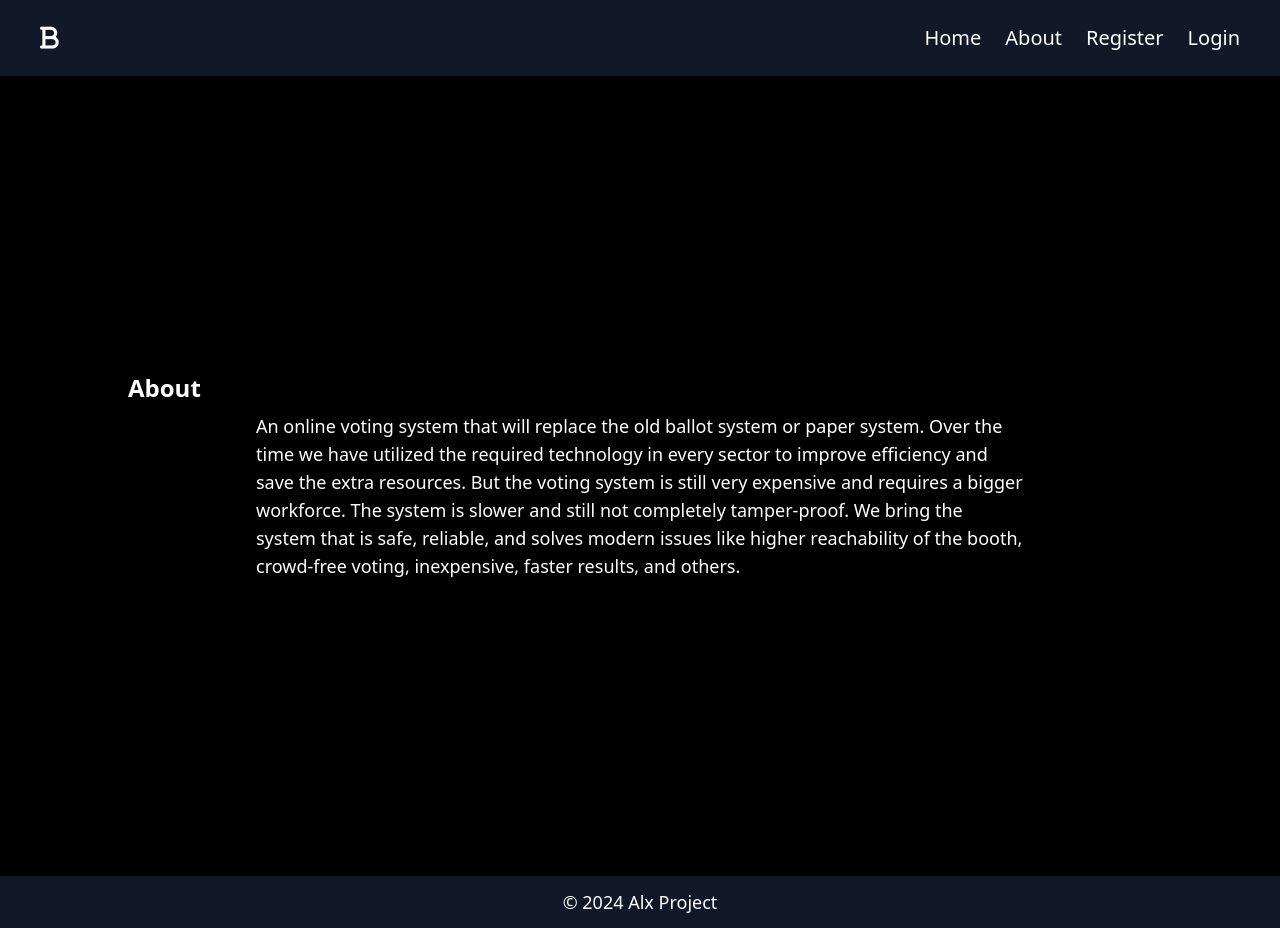
After one commit to 010binary/Alx-Portfoilo-Project, a Django app: page /about/ in a window 1280 px wide. The commit adds this page. Run offline with Django 5.2, Linux system fonts and the light colour scheme; some libraries are stand-ins or nearby versions.

Commit message:
Add about page and update navigation links
This commit adds a new view function and template for the about page. It also updates the navigation links in the base template to include the new about page. Now users can navigate to the about page from the home page and register page.

```diff
--- a/project/main/urls.py
+++ b/project/main/urls.py
@@ -1,8 +1,9 @@
 from django.urls import path
-from .views import index, register, login
+from .views import index, register, login, about
 
 urlpatterns = [
     path('', index, name='index'),
     path('register/', register, name='register'),
     path('login/', login, name='login'),
+    path('about/', about, name='about'),
 ]
--- a/project/main/views.py
+++ b/project/main/views.py
@@ -13,3 +13,7 @@ def register(request):
 
 def login(request):
     return render(request, 'login.html')
+
+
+def about(request):
+    return render(request, 'about.html')
--- /dev/null
+++ b/project/templates/about.html
@@ -0,0 +1,18 @@
+{% extends 'base.html' %}
+{% block title %}Login Form{% endblock %}
+{% block body %}
+<div class="bg-black min-h-screen flex items-center justify-center p-4">
+    <div class="max-w-5xl w-full flex flex-col items-center justify-evenly">
+        <div class="w-full text-white text-center md:text-left">
+            <h2 class="text-2xl font-bold mb-2">About</h2>
+            <p class="text-lg max-w-3xl mx-auto">
+                An online voting system that will replace the old ballot system or paper system. Over the time we have
+                utilized the required technology in every sector to improve efficiency and save the extra resources. But
+                the voting system is still very expensive and requires a bigger workforce. The system is slower and
+                still not completely tamper-proof. We bring the system that is safe, reliable, and solves modern issues
+                like higher reachability of the booth, crowd-free voting, inexpensive, faster results, and others.
+            </p>
+        </div>
+    </div>
+</div>
+{% endblock %}
--- a/project/templates/base.html
+++ b/project/templates/base.html
@@ -8,6 +8,7 @@
     <link rel="stylesheet" href="https://cdnjs.cloudflare.com/ajax/libs/font-awesome/6.0.0-beta3/css/all.min.css">
     {% load static %}
     <link rel="stylesheet" type="text/css" href="{% static 'css/custom.css' %}">
+    <link rel="shortcut icon" href="{% static 'images/LandingPageImg.webp' %}" type="image/x-icon">
     <title>Vote system {% block title %}{% endblock %}</title>
 </head>
 
@@ -17,7 +18,7 @@
         <nav class="bg-gray-900  p-6 text-white">
             <div class="container mx-auto flex items-center px-4 justify-between">
                 <!-- Logo on the left -->
-                <a class="text-xl font-bold flex items-center" href="#">
+                <a class="text-xl font-bold flex items-center" href="{% url 'index' %}">
                     <i class="fas fa-bold fa-lg"></i>
                 </a>
 
@@ -33,10 +34,10 @@
 
                 <!-- Desktop menu -->
                 <div class="hidden lg:flex lg:items-center text-xl lg:space-x-6" id="desktopMenu">
-                    <a class="text-white hover:text-gray-300" href="#">Home</a>
-                    <a class="text-white hover:text-gray-300" href="#">About</a>
-                    <a class="text-white hover:text-gray-300" href="#">Contact</a>
-                    <a class="text-white hover:text-gray-300" href="#">Login</a>
+                    <a class="text-white hover:text-gray-300" href="{% url 'index' %}">Home</a>
+                    <a class="text-white hover:text-gray-300" href="{% url 'about' %}">About</a>
+                    <a class="text-white hover:text-gray-300" href="{% url 'register' %}">Register</a>
+                    <a class="text-white hover:text-gray-300" href="{% url 'login' %}">Login</a>
                     <a class="hidden text-white hover:text-gray-300" href="#">Vote</a>
                 </div>
 
@@ -88,9 +89,6 @@
         });
     </script>
 
-
-
-
 </body>
 
 </html>
--- a/project/templates/index.html
+++ b/project/templates/index.html
@@ -2,7 +2,7 @@
 
 {% block body %}
 <div class="bg-black min-h-screen flex items-center justify-center p-4">
-    <div class="max-w-5xl w-full flex flex-col md:flex-row items-center justify-between">
+    <div class="max-w-5xl w-full flex flex-col md:flex-row items-center justify-evenly">
         <div class="w-full md:w-1/2 flex items-center justify-center mb-8 md:mb-0">
             {% load static %}
             <img src="{% static 'images/LandingPageImg.webp' %}" alt="Let's Vote Neon Sign"
@@ -12,11 +12,11 @@
             <h2 class="text-2xl font-bold mb-2">Be a part of decision</h2>
             <h1 class="text-5xl font-bold text-blue-500 mb-6">Vote Today</h1>
             <div class="space-y-4 md:space-y-0 md:space-x-4 flex flex-col md:flex-row justify-center md:justify-start">
-                <a href="#"
+                <a href="{% url 'register' %}"
                     class="bg-blue-600 hover:bg-blue-700 text-white font-bold py-2 px-6 rounded transition duration-300 ease-in-out inline-block">
                     REGISTER
                 </a>
-                <a href="#"
+                <a href="{% url 'about' %}"
                     class="bg-transparent border border-blue-600 hover:bg-blue-600 text-blue-500 hover:text-white font-bold py-2 px-6 rounded transition duration-300 ease-in-out inline-block">
                     READ MORE
                 </a>
```
